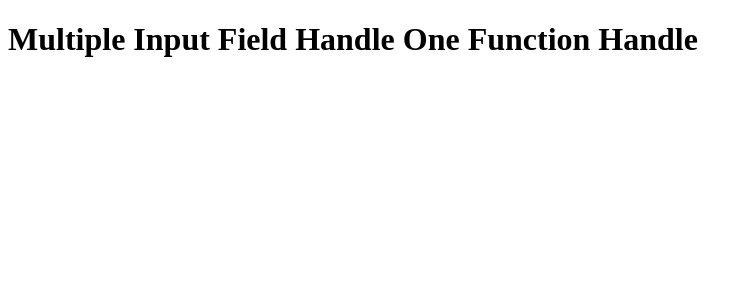
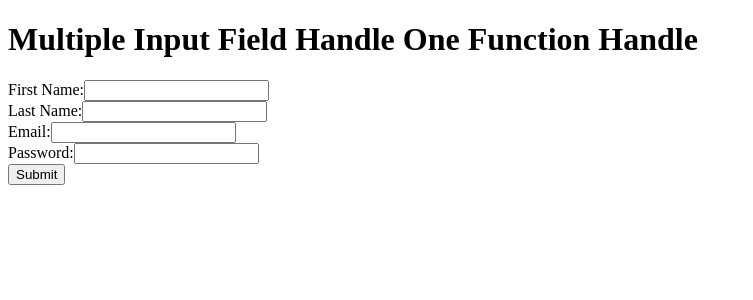
Before and after one commit to Tausifqureshi/React_Revision, a React (Vite) app: page / in a window 1280 px wide. Shown: the top 300 px of the page, without its empty margins (0-753 px from the left). Built offline with nearby package versions, Linux system fonts and the light colour scheme.

Commit message:
Form Components

```diff
--- a/src/form/MultiInputForm.jsx
+++ b/src/form/MultiInputForm.jsx
@@ -1,10 +1,79 @@
-import React from "react";
+// ===================================== React.js me multiple input fields ======================================= //
+// ChatGPT Se Liya Hua Syntex ---> React.js me multiple input fields ko ek hi function se handle karna efficient hai, aur ye approach "controlled components" concept ke through kiya jata hai. Is method me, har input field ki value ko React state ke through manage kiya jata hai, aur sabhi inputs ke onChange event ko ek common handler function ke saath bind kiya jata hai.
+
+// ========================================= Step-by-Step Explanation ============================================ //
+// ChatGPT Se Liya Hua Syntex ---> Step-by-Step Explanation.
+// State Setup: Pehle, aapko form ke sabhi fields ka state manage karna padega. Aap ek object use kar sakte hain jisme har field ka ek key-value pair ho.
+
+// 2. Handle Change Function: handleChange function ko define karna hoga jo input fields se changes ko handle karega. Yeh function form ke har input field ke name attribute ke basis par formData ko update karega.
+
+// Is function mein:
+// e.target se field ka name aur value extract kar rahe hain.
+// setFormData ko call kar ke formData object ko update kar rahe hain, jahan [name]: value syntax se formData mein relevant field ko update kar rahe hain.
+
+// 3. Form Submission: Form submit hone par handleSubmit function call hota hai jo formData ko process karta hai. Aap is function mein formData ko console par print kar sakte hain ya server par send kar sakte hain.
+
+
+import React, { useState } from "react";
 
 function MultiInputForm() {
+  const [formData, setFormData] = useState({
+    firstName: "",
+    lastName: "",
+    email: "",
+    password: "",
+  });
+
+  const handleInputChange = (event) => {
+    const { name, value } = event.target;
+    console.log(event.target);
+    console.log(event.target.value);
+    console.log(event.target.name);
+    setFormData({
+      ...formData,
+      [name]: value,
+    });
+  };
+
+  const handleSubmit = (event) => {
+    event.preventDefault();
+    console.log("Form Data Submitted:", formData);
+  };
+
   return (
-    <>
-      <h1> Multiple Input Field Handle One Function Handle </h1>
-    </>
+    <form onSubmit={handleSubmit}>
+        <h1> Multiple Input Field Handle One Function Handle </h1>
+      <div>
+        <label>
+          First Name:
+          <input type="text" name="firstName" value={formData.firstName} onChange={handleInputChange} />
+        </label>
+
+      </div>
+
+      <div>
+        <label>
+          Last Name:
+          <input type="text" name="lastName" value={formData.lastName} onChange={handleInputChange}/>
+        </label>
+      </div>
+
+      <div>
+        <label>
+          Email:
+          <input type="email" name="email" value={formData.email} onChange={handleInputChange} />
+        </label>
+      </div>
+
+      <div>
+        <label>
+          Password:
+          <input  type="password"  name="password"  value={formData.password} onChange={handleInputChange} />
+        </label>
+      </div>
+
+      <button type="submit">Submit</button>
+    </form>
   );
 }
 
```
